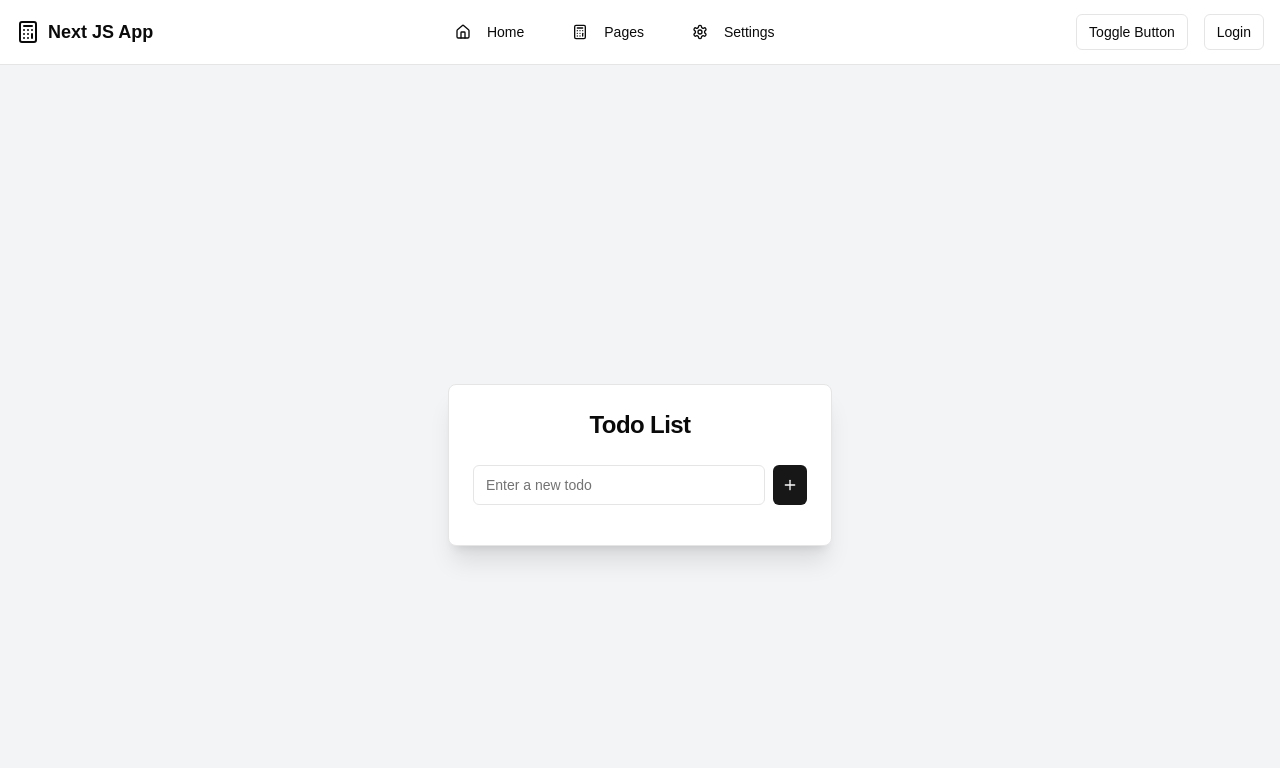
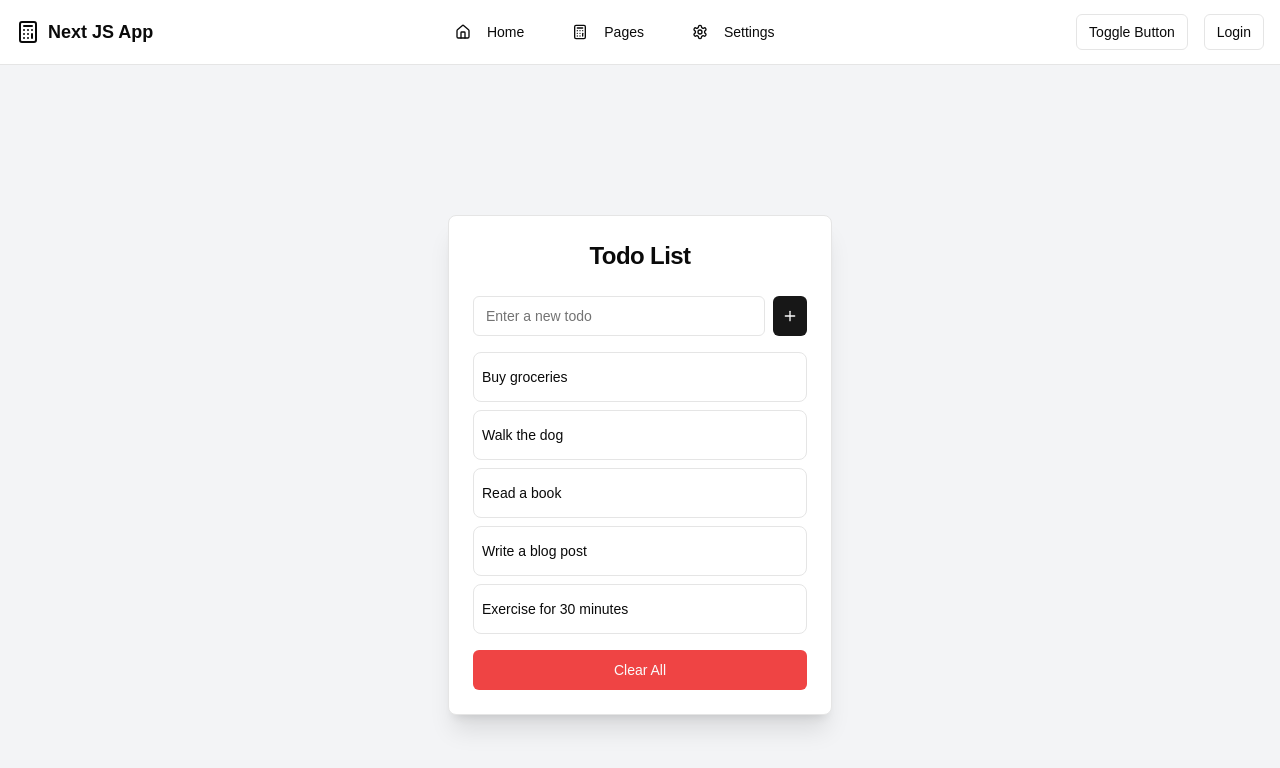
Before and after one commit to 1hirak/ProjectDisplay, a Next.js app: page /todo1 in a window 1280 px wide. Shown: the top 768 px of the page. Built offline with nearby package versions, Linux system fonts and the light colour scheme.

Commit message:
[complete]

```diff
--- a/src/app/todo1/page.jsx
+++ b/src/app/todo1/page.jsx
@@ -1,32 +1,49 @@
-'use client'
+"use client";
 
 import { useReducer, useState } from "react";
 import { Card, CardContent, CardHeader, CardTitle } from "@/components/ui/card";
 import { Button } from "@/components/ui/button";
 import { Input } from "@/components/ui/input";
-import { Trash2, Plus } from "lucide-react";
+import { Trash, Trash2, Plus } from "lucide-react";
 
-const todos = []
-// TODO: Implement the reducer function
+const todos = [
+  { id: 1, task: "Buy groceries" },
+  { id: 2, task: "Walk the dog" },
+  { id: 3, task: "Read a book" },
+  { id: 4, task: "Write a blog post" },
+  { id: 5, task: "Exercise for 30 minutes" },
+];
+
 const reducer = (state, action) => {
-    // Implement logic for:
-    // 1. Adding a new todo
-    // 2. Deleting a todo
-    // 3. Clearing all todos
+  if (action.type === "addTodo") {
+    return [...state, action.payload];
+  }
+  if (action.type === "delete") {
+    return state.filter((x) => x.id !== action.payload);
+  }
+  if (action.type === "deleteAll") {
+    return (state = []);
+  }
 };
 
 export default function todo1() {
-    // TODO: Set up useReducer with the reducer and initial state
-    // Initial state should be an empty array of todos
 
-    // TODO: Create a state for the input field
   const [inputTodo, setInputTodo] = useState("");
 
   // TODO: Implement the add todo handler
   const handleAddTodo = () => {
-        // Should dispatch an action to add a new todo
-        // Should clear the input field after adding
+    if (inputTodo.trim() !== "") {
+      let newItem = {
+        id: Date.now(),
+        task: inputTodo,
       };
+      dispatch({ type: "addTodo", payload: newItem });
+      setInputTodo("");
+    }
+    setInputTodo("");
+  };
+
+  const [state, dispatch] = useReducer(reducer, todos);
 
   return (
     <div className="flex justify-center items-center min-h-screen bg-gray-100">
@@ -39,12 +56,20 @@ export default function todo1() {
         <CardContent>
           <div className="flex mb-4">
             <Input
-                            // TODO: Add input field logic
+              value={inputTodo}
+              onChange={(e) => {
+                setInputTodo(e.target.value);
+              }}
+              onKeyDown={(e) => {
+                if (e.key === "Enter") {
+                  handleAddTodo();
+                }
+              }}
               placeholder="Enter a new todo"
               className="mr-2"
             />
             <Button
-                            // TODO: Add button click handler
+              onClick={() => handleAddTodo()}
               variant="default"
               size="icon"
             >
@@ -52,16 +77,28 @@ export default function todo1() {
             </Button>
           </div>
 
-                    {/* TODO: Render the list of todos */}
-                    <div className="space-y-2">
-                        {/* Map through todos and render each todo */}
-                        {/* Add a delete button for each todo */}
+
+          {state.map((x) => (
+            <div
+              key={x.id}
+              className="group flex items-center justify-between rounded-lg border p-2 text-sm transition-all hover:bg-accent mt-2"
+            >
+              <p className="text-sm font-medium text-foreground">{x.task}</p>
+              <Button
+                variant="ghost"
+                size="icon"
+                onClick={() => dispatch({ type: "delete", payload: x.id })}
+                className="h-8 w-8 opacity-0 group-hover:opacity-100"
+              >
+                <Trash2 className="h-4 w-4 group-hover:text-red-500" />
+              </Button>
             </div>
+          ))}
 
-                    {/* TODO: Add a clear all todos button */}
-                    {todos.length > 0 && (
+
+          {state.length > 0 && (
             <Button
-                            // TODO: Add clear all handler
+              onClick={() => dispatch({ type: "deleteAll" })}
               variant="destructive"
               className="w-full mt-4"
             >
```
Lines whose indentation alone changed are shown as unchanged.
